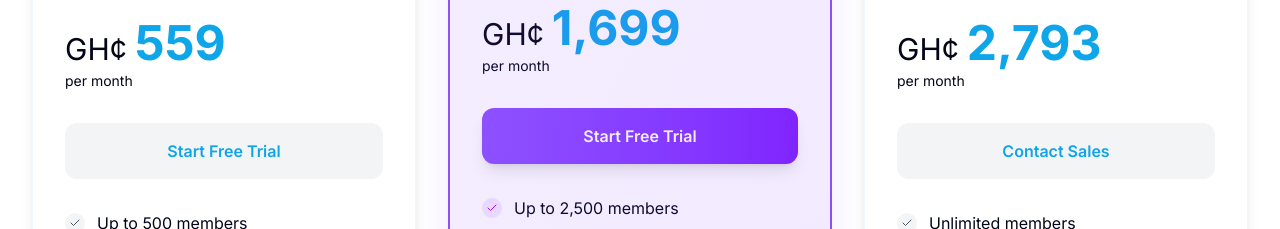
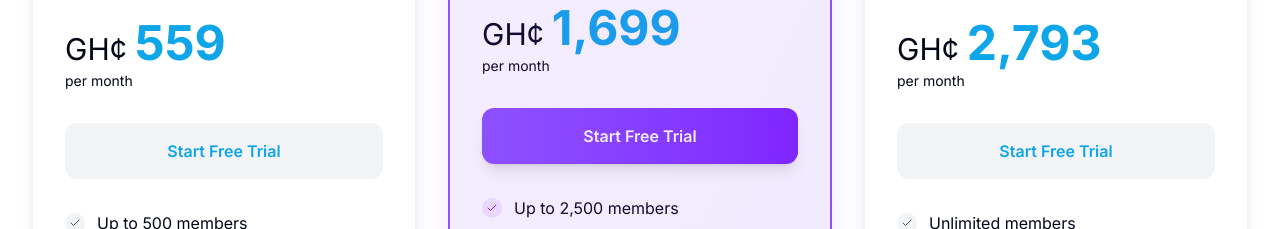
Before and after one commit to etoffey30-crypto/membership-app, a React (Vite) app: page /#/pricing in a window 1280 px wide. Shown: the part 1000-1229 px from the top of the page. Built offline with nearby package versions, Linux system fonts and the light colour scheme.

Commit message:
Update Enterprise plan CTA to 'Start Free Trial'

```diff
--- a/src/app/components/Pricing.tsx
+++ b/src/app/components/Pricing.tsx
@@ -53,7 +53,7 @@ const plans = [
       'SLA guarantee',
       'Training & onboarding',
     ],
-    cta: 'Contact Sales',
+    cta: 'Start Free Trial',
     popular: false,
   },
 ];
--- a/src/app/pages/PricingPage.tsx
+++ b/src/app/pages/PricingPage.tsx
@@ -64,7 +64,7 @@ const plans = [
       'Unlimited storage',
       'Custom development',
     ],
-    cta: 'Contact Sales',
+    cta: 'Start Free Trial',
     popular: false,
     color: 'from-orange-500 to-orange-600',
   },
```
